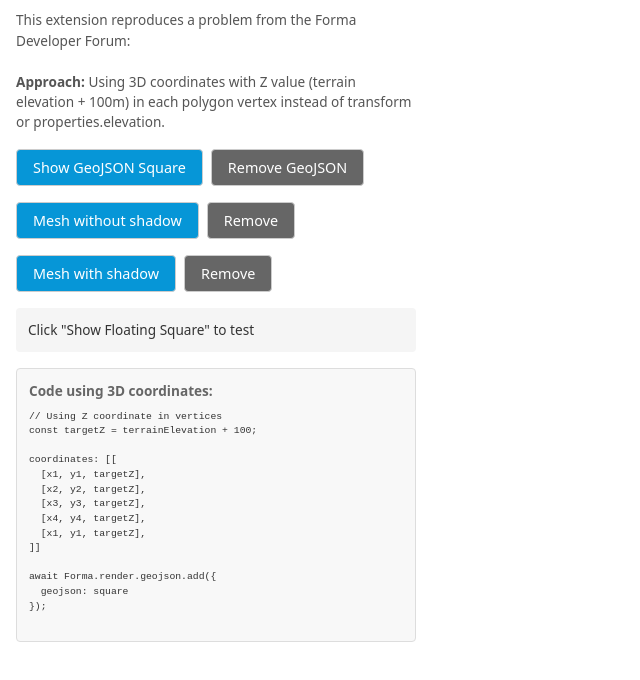
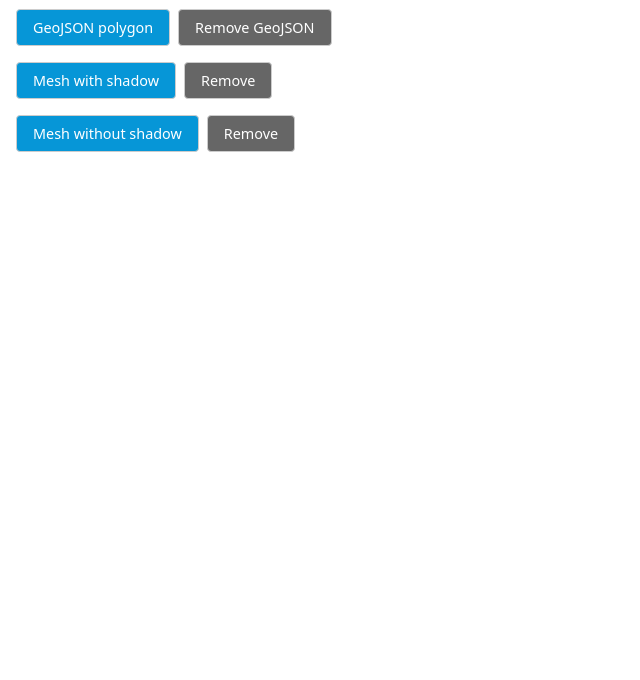
Before and after one commit to evgenii-dobrovidov-adsk/extension-geojson-elevation-test, a website built with Vite: page index.html in a window 1280 px wide. Shown: the part 48-728 px from the top of the page, without its empty margins (0-640 px from the left). Built offline with nearby package versions, Linux system fonts and the light colour scheme.

Commit message:
Minor UI improvements

```diff
--- a/src/main.ts
+++ b/src/main.ts
@@ -64,14 +64,12 @@ async function showFloatingSquare(): Promise<void> {
   });
 
   geojsonId = result.id;
-  updateStatus(`GeoJSON added with id: ${geojsonId}. Transform and elevation property don't elevate the polygon.`);
 }
 
 async function removeSquare(): Promise<void> {
   if (geojsonId) {
     await Forma.render.geojson.remove({ id: geojsonId });
     geojsonId = null;
-    updateStatus("GeoJSON removed");
   }
 }
 
@@ -95,7 +93,7 @@ async function showMeshPolygon(): Promise<void> {
     y: centerY,
   });
 
-  // 2. Define square size (100m × 100m), positioned 150m above terrain (above the GeoJSON)
+  // 2. Define square size (100m × 100m), positioned above terrain
   const halfSize = 50;
   const targetZ = (elevation ?? 0) + 150;
 
@@ -188,7 +186,6 @@ async function showMeshPolygon(): Promise<void> {
   });
 
   outlineId = outlineResult.id;
-  updateStatus(`Mesh square with outline added. Floating 150m above terrain.`);
 }
 
 async function removeMesh(): Promise<void> {
@@ -200,7 +197,6 @@ async function removeMesh(): Promise<void> {
     await Forma.render.remove({ id: outlineId });
     outlineId = null;
   }
-  updateStatus("Mesh removed");
 }
 
 async function showMeshPolygonWithShadow(): Promise<void> {
@@ -223,9 +219,9 @@ async function showMeshPolygonWithShadow(): Promise<void> {
     y: centerY,
   });
 
-  // 2. Define square size (100m × 100m), positioned 175m above terrain
+  // 2. Define square size (100m × 100m), positioned above terrain
   const halfSize = 50;
-  const targetZ = (elevation ?? 0) + 175;
+  const targetZ = (elevation ?? 0) + 75;
 
   console.log("Mesh with shadow target Z elevation:", targetZ);
 
@@ -352,7 +348,6 @@ async function showMeshPolygonWithShadow(): Promise<void> {
   });
 
   outlineShadowId = outlineResult.id;
-  updateStatus(`Mesh with shadow added. Floating 175m above terrain.`);
 }
 
 async function removeMeshWithShadow(): Promise<void> {
@@ -364,35 +359,16 @@ async function removeMeshWithShadow(): Promise<void> {
     await Forma.render.remove({ id: outlineShadowId });
     outlineShadowId = null;
   }
-  updateStatus("Mesh with shadow removed");
-}
-
-function updateStatus(message: string): void {
-  const statusEl = document.getElementById("status");
-  if (statusEl) {
-    statusEl.textContent = message;
-  }
 }
 
 // Setup UI
 document.querySelector<HTMLDivElement>("#app")!.innerHTML = `
   <div class="container">
     <h1>GeoJSON Elevation Test</h1>
-    <p class="description">
-      This extension reproduces a problem from the Forma Developer Forum:
-      <br><br>
-      <strong>Approach:</strong> Using 3D coordinates with Z value (terrain elevation + 100m)
-      in each polygon vertex instead of transform or properties.elevation.
-    </p>
 
     <div class="buttons">
-      <button id="show-btn">Show GeoJSON Square</button>
+      <button id="show-btn">GeoJSON polygon</button>
       <button id="remove-btn">Remove GeoJSON</button>
-    </div>
-
-    <div class="buttons">
-      <button id="show-mesh-btn">Mesh without shadow</button>
-      <button id="remove-mesh-btn">Remove</button>
     </div>
 
     <div class="buttons">
@@ -400,26 +376,9 @@ document.querySelector<HTMLDivElement>("#app")!.innerHTML = `
       <button id="remove-mesh-shadow-btn">Remove</button>
     </div>
 
-    <div id="status" class="status">Click "Show Floating Square" to test</div>
-
-    <div class="code-block">
-      <h3>Code using 3D coordinates:</h3>
-      <pre>
-// Using Z coordinate in vertices
-const targetZ = terrainElevation + 100;
-
-coordinates: [[
-  [x1, y1, targetZ],
-  [x2, y2, targetZ],
-  [x3, y3, targetZ],
-  [x4, y4, targetZ],
-  [x1, y1, targetZ],
-]]
-
-await Forma.render.geojson.add({
-  geojson: square
-});
-      </pre>
+    <div class="buttons">
+      <button id="show-mesh-btn">Mesh without shadow</button>
+      <button id="remove-mesh-btn">Remove</button>
     </div>
   </div>
 `;
--- a/src/style.css
+++ b/src/style.css
@@ -67,33 +67,3 @@ button:nth-child(2) {
 button:nth-child(2):hover {
   background-color: #555;
 }
-
-.status {
-  padding: 12px;
-  background: #f5f5f5;
-  border-radius: 4px;
-  font-size: 0.85em;
-  color: #333;
-  margin-bottom: 16px;
-}
-
-.code-block {
-  text-align: left;
-  background: #f8f8f8;
-  border: 1px solid #ddd;
-  border-radius: 4px;
-  padding: 12px;
-}
-
-.code-block h3 {
-  font-size: 0.85em;
-  margin: 0 0 8px 0;
-  color: #666;
-}
-
-.code-block pre {
-  margin: 0;
-  font-size: 0.75em;
-  overflow-x: auto;
-  color: #333;
-}
```
